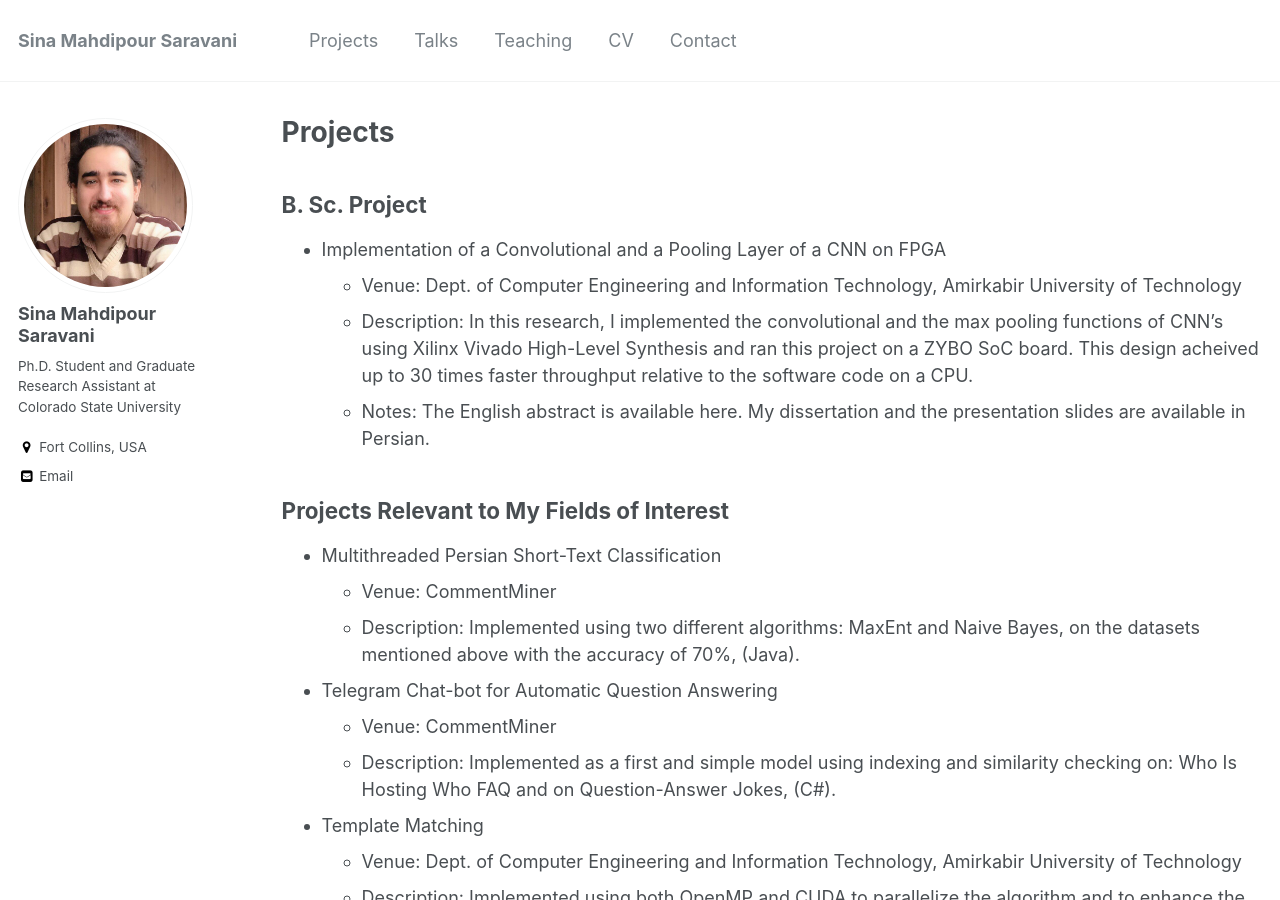
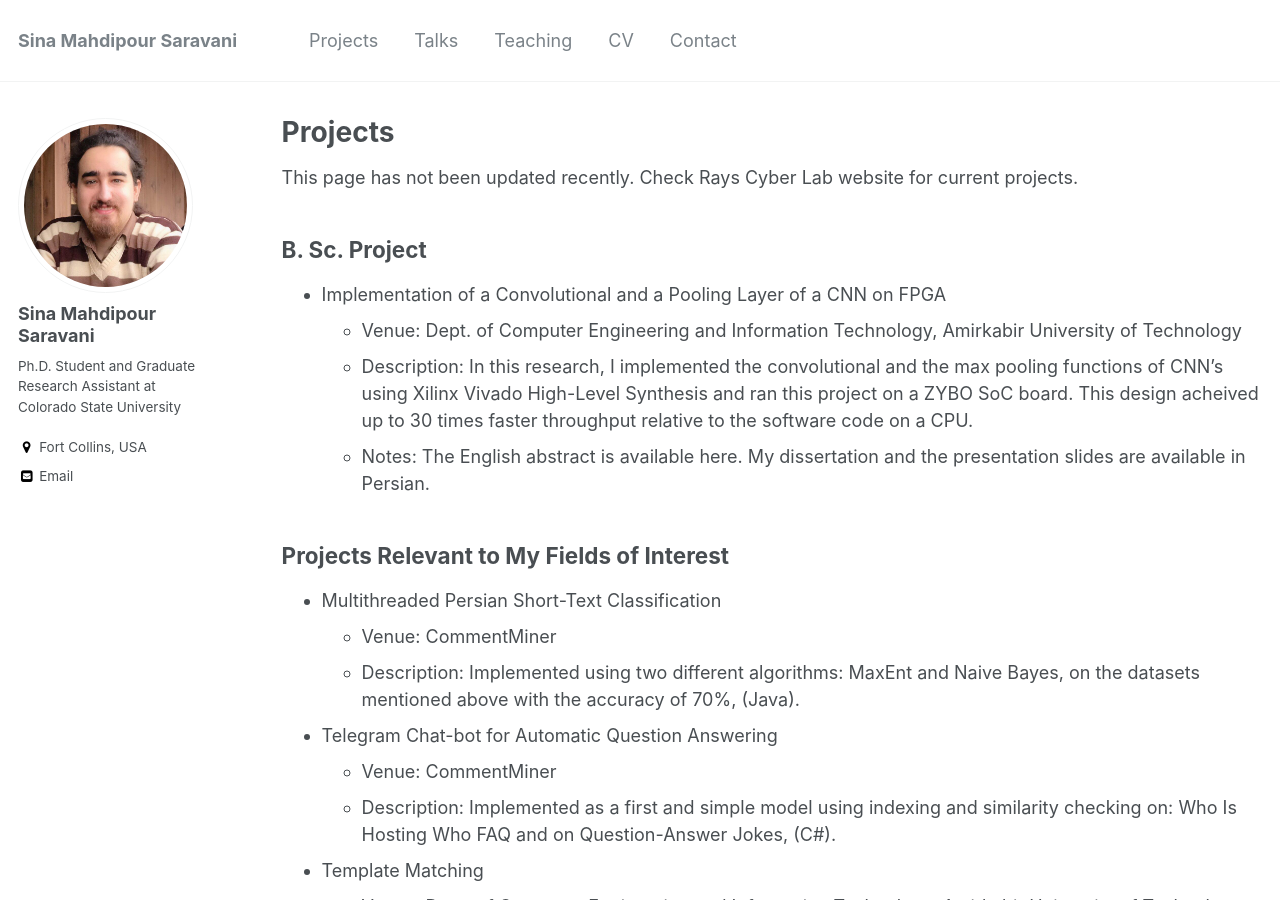
Before and after one commit to sinamps/sinamps.github.io, a Jekyll site: the page built from _pages/projects.md, in a window 1280 px wide and 900 px high. Built offline with Jekyll 4.4.1, drawn with Linux system fonts in a browser that asks for light colours.

Commit message:
Update projects.md

```diff
--- a/_pages/projects.md
+++ b/_pages/projects.md
@@ -6,6 +6,9 @@ author_profile: true
 ---
 
 {% include base_path %}
+This page has not been updated recently. Check [Rays Cyber Lab website](https://rayscyberlab.org) for current projects.
+
+
 __B. Sc. Project__
 ------
 * Implementation of a Convolutional and a Pooling Layer of a CNN on FPGA
```
